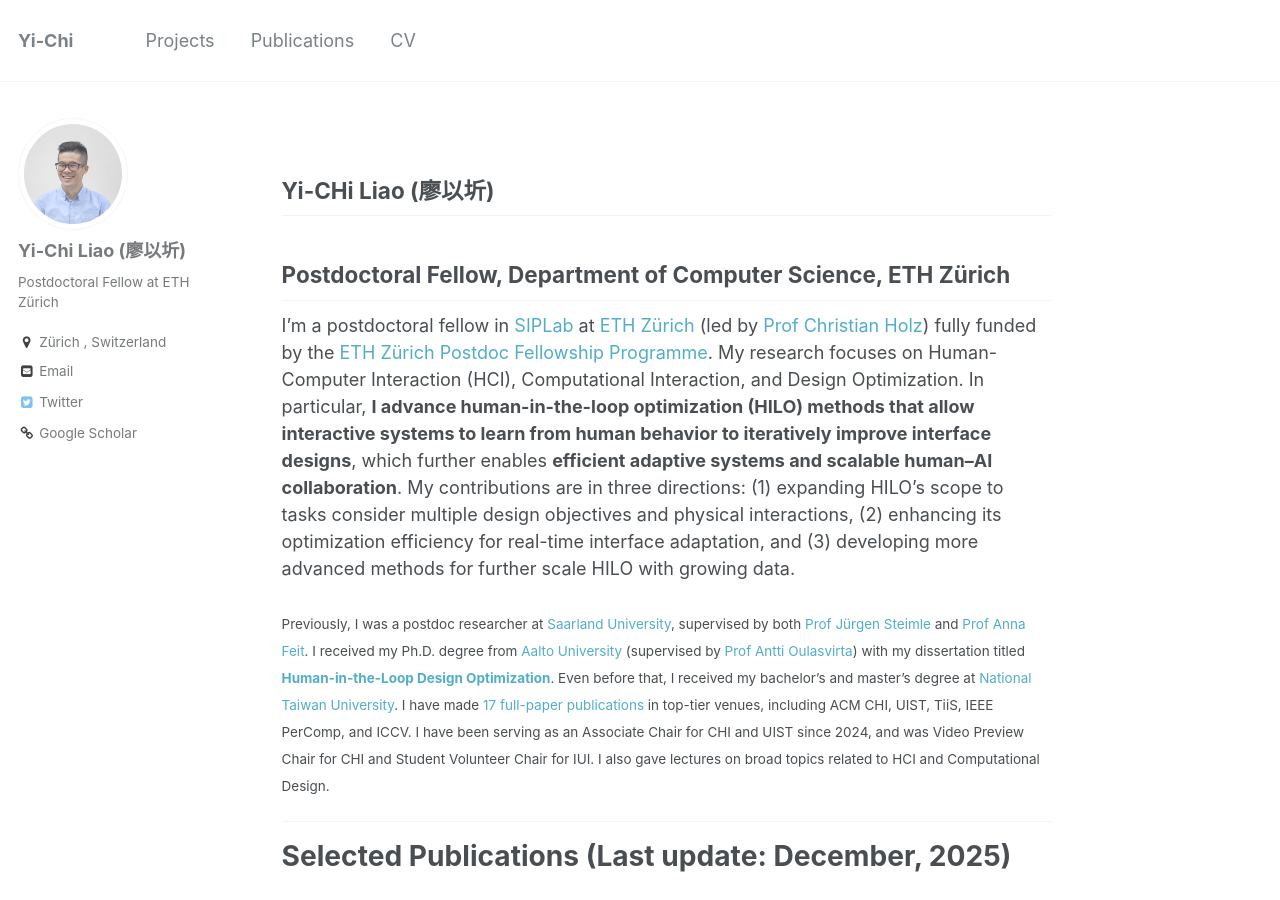
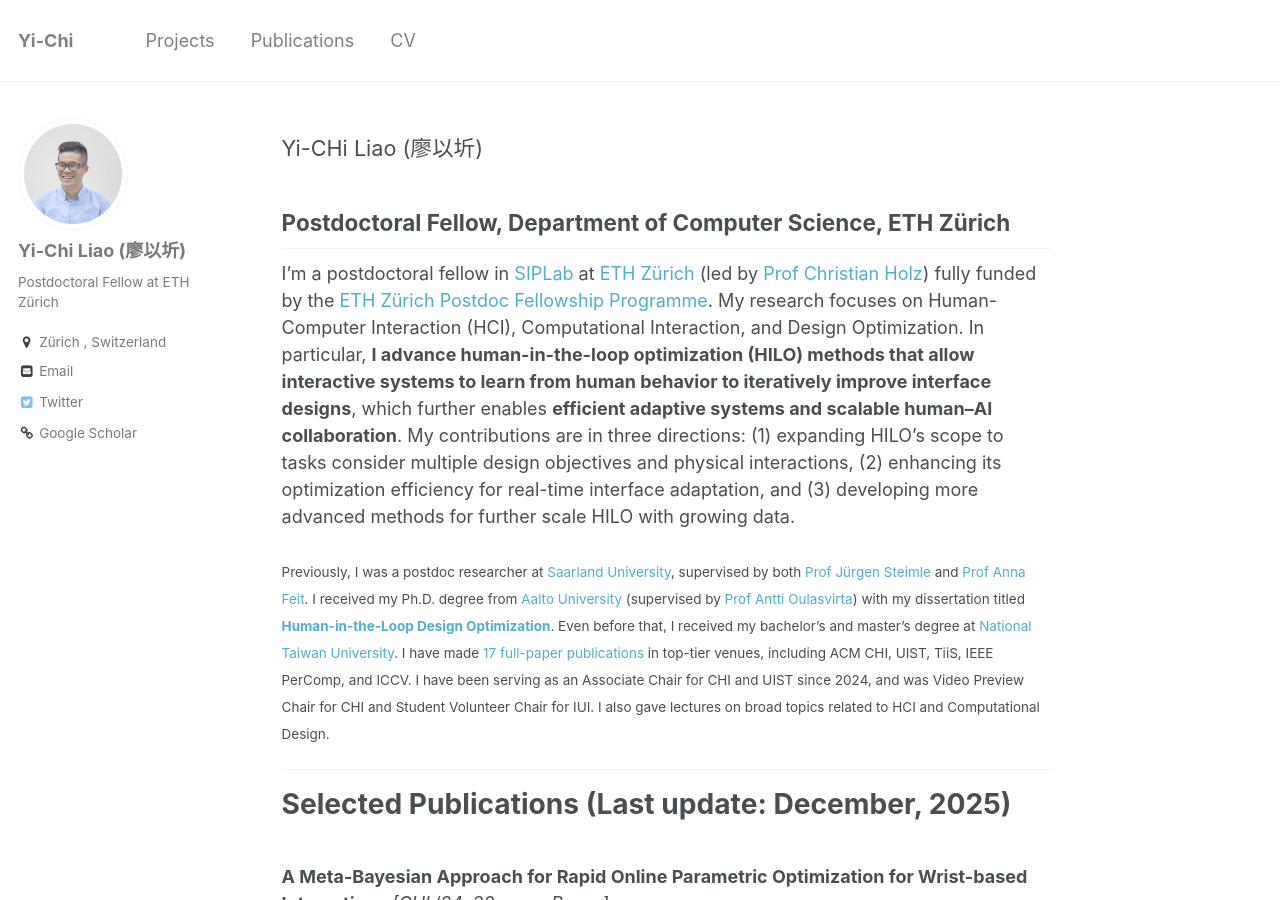
Before and after one commit to yichiliao/yichiliao.github.io, a Jekyll site: the page built from _pages/about.md, in a window 1280 px wide and 900 px high. Built offline with Jekyll 4.4.1, drawn with Linux system fonts in a browser that asks for light colours.

Commit message:
updating publications

```diff
--- a/_pages/about.md
+++ b/_pages/about.md
@@ -7,7 +7,7 @@ redirect_from:
   - /about/
   - /about.html
 ---
-## Yi-CHi Liao (廖以圻)
+<big>Yi-CHi Liao (廖以圻) </big>
 ## Postdoctoral Fellow, Department of Computer Science, ETH Zürich
 I’m a postdoctoral fellow in [SIPLab](https://siplab.org/) at [ETH Zürich](https://ethz.ch/en.html) (led by [Prof Christian Holz](https://www.christianholz.net/)) fully funded by the [ETH Zürich Postdoc Fellowship Programme](https://ethz.ch/en/research/research-promotion/eth-fellowships.html). My research focuses on Human-Computer Interaction (HCI), Computational Interaction, and Design Optimization. In particular, **I advance human-in-the-loop optimization (HILO) methods that allow interactive systems to learn from human behavior to iteratively improve interface designs**, which further enables **efficient adaptive systems and scalable human–AI collaboration**.
 My contributions are in three directions: (1) expanding HILO's scope to tasks consider multiple design objectives and physical interactions, (2) enhancing its optimization efficiency for real-time interface adaptation, and (3) developing more advanced methods for further scale HILO with growing data.
```
